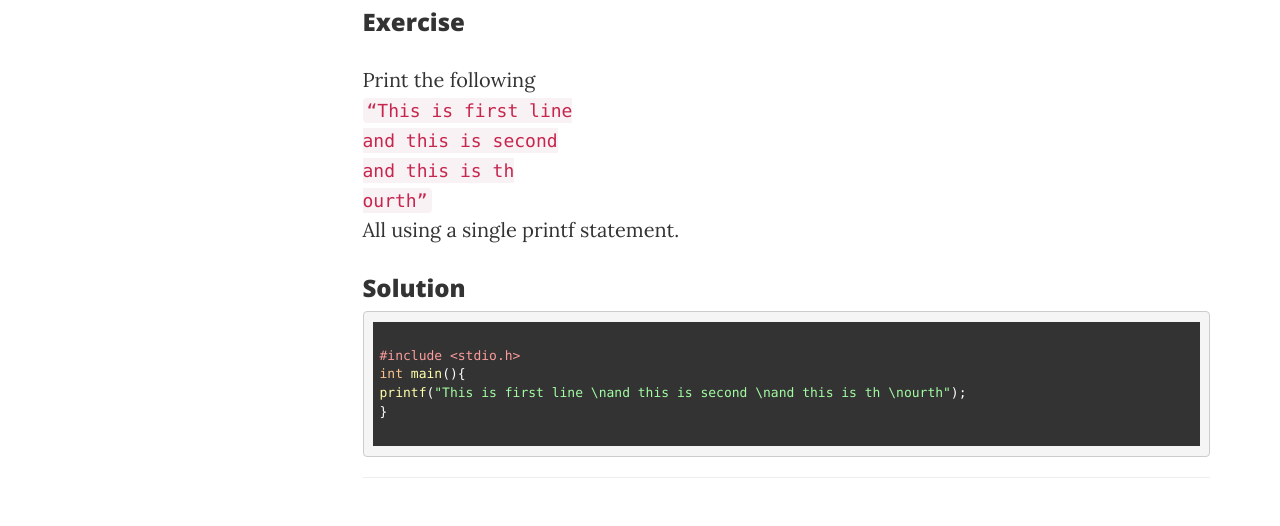
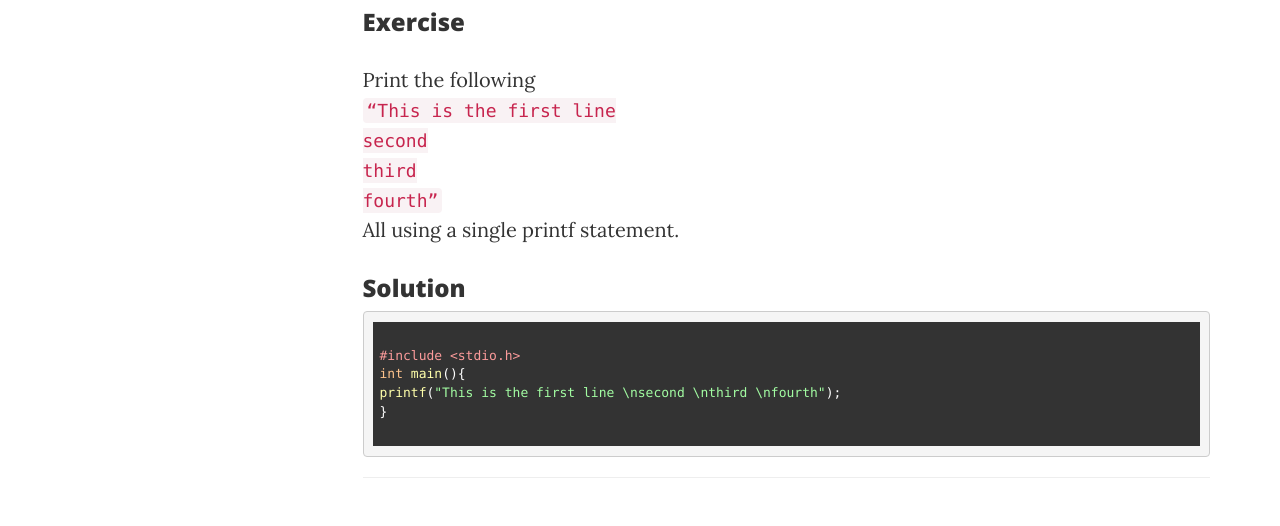
Before and after one commit to RosettaWYzhang/DPS-coding-curriculum-, a plain HTML site: page video.html in a window 1280 px wide. Shown: the part 1163-1689 px from the top of the page. Drawn offline with nearby package versions, Linux system fonts and the light colour scheme.

Commit message:
Update video.html

```diff
--- a/video.html
+++ b/video.html
@@ -121,16 +121,16 @@
           <p>An introduction to programming in C. We will learn how to create new projects and how to compile code. By the end of this lesson you should be able to get the computer to display hello world.</p>
           <h3>Exercise</h3>
           <p>Print the following<br>
-          <code>“This is first line<br>
-          and this is second<br>
-          and this is th<br>
-          ourth”</code><br>
+          <code>“This is the first line<br>
+          second<br>
+          third<br>
+          fourth”</code><br>
           All using a single printf statement.</p>
           <h3>Solution</h3>
           <pre><code class="c">
 #include &lt;stdio.h>
 int main(){
-printf("This is first line \nand this is second \nand this is th \nourth");
+printf("This is the first line \nsecond \nthird \nfourth");
 }
           </code></pre>
           <hr>
```
